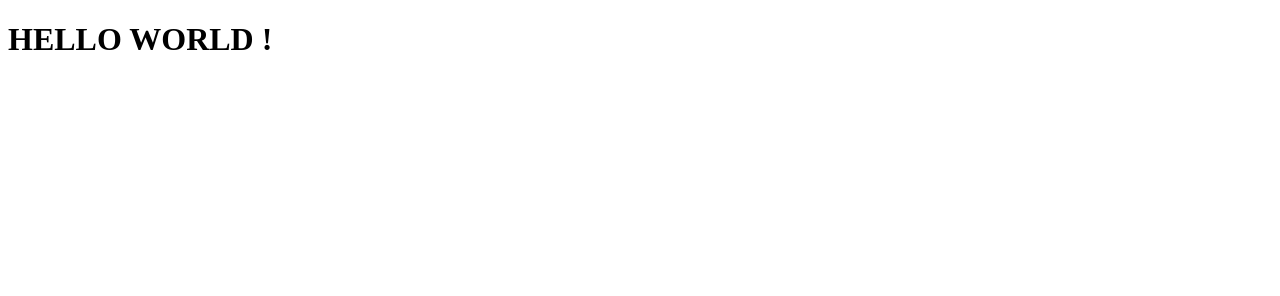
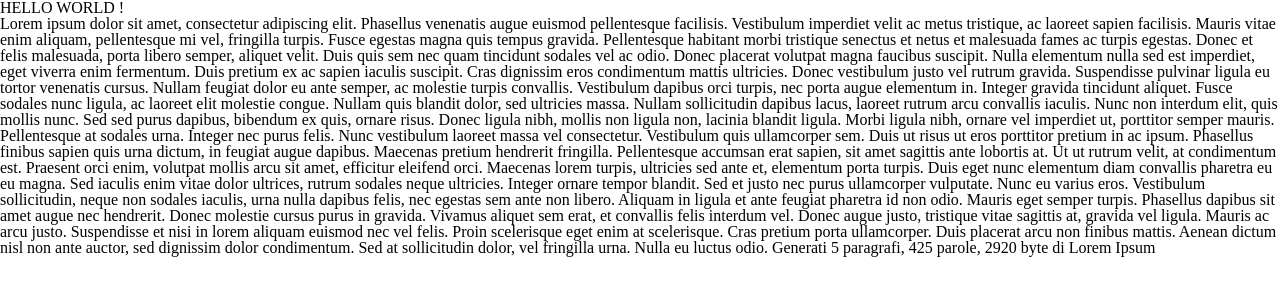
Before and after one commit to marioiovanna/Profile, a plain HTML site: page index.html in a window 1280 px wide. Drawn offline with Linux system fonts and the light colour scheme.

Commit message:
New style

```diff
--- a/index.html
+++ b/index.html
@@ -3,8 +3,21 @@
   <head>
     <meta charset="UTF-8">
     <title>title</title>
+    <link rel="stylesheet" type="text/css" href="reset.css">
+
   </head>
   <body>
    <h1>HELLO WORLD !</h1>
+   <p>Lorem ipsum dolor sit amet, consectetur adipiscing elit. Phasellus venenatis augue euismod pellentesque facilisis. Vestibulum imperdiet velit ac metus tristique, ac laoreet sapien facilisis. Mauris vitae enim aliquam, pellentesque mi vel, fringilla turpis. Fusce egestas magna quis tempus gravida. Pellentesque habitant morbi tristique senectus et netus et malesuada fames ac turpis egestas. Donec et felis malesuada, porta libero semper, aliquet velit. Duis quis sem nec quam tincidunt sodales vel ac odio. Donec placerat volutpat magna faucibus suscipit. Nulla elementum nulla sed est imperdiet, eget viverra enim fermentum. Duis pretium ex ac sapien iaculis suscipit.
+
+Cras dignissim eros condimentum mattis ultricies. Donec vestibulum justo vel rutrum gravida. Suspendisse pulvinar ligula eu tortor venenatis cursus. Nullam feugiat dolor eu ante semper, ac molestie turpis convallis. Vestibulum dapibus orci turpis, nec porta augue elementum in. Integer gravida tincidunt aliquet. Fusce sodales nunc ligula, ac laoreet elit molestie congue. Nullam quis blandit dolor, sed ultricies massa. Nullam sollicitudin dapibus lacus, laoreet rutrum arcu convallis iaculis.
+
+Nunc non interdum elit, quis mollis nunc. Sed sed purus dapibus, bibendum ex quis, ornare risus. Donec ligula nibh, mollis non ligula non, lacinia blandit ligula. Morbi ligula nibh, ornare vel imperdiet ut, porttitor semper mauris. Pellentesque at sodales urna. Integer nec purus felis. Nunc vestibulum laoreet massa vel consectetur. Vestibulum quis ullamcorper sem. Duis ut risus ut eros porttitor pretium in ac ipsum. Phasellus finibus sapien quis urna dictum, in feugiat augue dapibus.
+
+Maecenas pretium hendrerit fringilla. Pellentesque accumsan erat sapien, sit amet sagittis ante lobortis at. Ut ut rutrum velit, at condimentum est. Praesent orci enim, volutpat mollis arcu sit amet, efficitur eleifend orci. Maecenas lorem turpis, ultricies sed ante et, elementum porta turpis. Duis eget nunc elementum diam convallis pharetra eu eu magna. Sed iaculis enim vitae dolor ultrices, rutrum sodales neque ultricies. Integer ornare tempor blandit. Sed et justo nec purus ullamcorper vulputate. Nunc eu varius eros. Vestibulum sollicitudin, neque non sodales iaculis, urna nulla dapibus felis, nec egestas sem ante non libero. Aliquam in ligula et ante feugiat pharetra id non odio. Mauris eget semper turpis. Phasellus dapibus sit amet augue nec hendrerit.
+
+Donec molestie cursus purus in gravida. Vivamus aliquet sem erat, et convallis felis interdum vel. Donec augue justo, tristique vitae sagittis at, gravida vel ligula. Mauris ac arcu justo. Suspendisse et nisi in lorem aliquam euismod nec vel felis. Proin scelerisque eget enim at scelerisque. Cras pretium porta ullamcorper. Duis placerat arcu non finibus mattis. Aenean dictum nisl non ante auctor, sed dignissim dolor condimentum. Sed at sollicitudin dolor, vel fringilla urna. Nulla eu luctus odio.
+
+Generati 5 paragrafi, 425 parole, 2920 byte di Lorem Ipsum</p>
   </body>
 </html>
--- /dev/null
+++ b/reset.css
@@ -0,0 +1,48 @@
+/* http://meyerweb.com/eric/tools/css/reset/
+   v2.0 | 20110126
+   License: none (public domain)
+*/
+
+html, body, div, span, applet, object, iframe,
+h1, h2, h3, h4, h5, h6, p, blockquote, pre,
+a, abbr, acronym, address, big, cite, code,
+del, dfn, em, img, ins, kbd, q, s, samp,
+small, strike, strong, sub, sup, tt, var,
+b, u, i, center,
+dl, dt, dd, ol, ul, li,
+fieldset, form, label, legend,
+table, caption, tbody, tfoot, thead, tr, th, td,
+article, aside, canvas, details, embed,
+figure, figcaption, footer, header, hgroup,
+menu, nav, output, ruby, section, summary,
+time, mark, audio, video {
+	margin: 0;
+	padding: 0;
+	border: 0;
+	font-size: 100%;
+	font: inherit;
+	vertical-align: baseline;
+}
+/* HTML5 display-role reset for older browsers */
+article, aside, details, figcaption, figure,
+footer, header, hgroup, menu, nav, section {
+	display: block;
+}
+body {
+	line-height: 1;
+}
+ol, ul {
+	list-style: none;
+}
+blockquote, q {
+	quotes: none;
+}
+blockquote:before, blockquote:after,
+q:before, q:after {
+	content: '';
+	content: none;
+}
+table {
+	border-collapse: collapse;
+	border-spacing: 0;
+}
```
